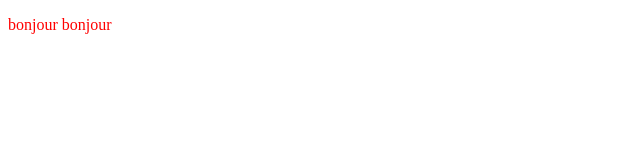
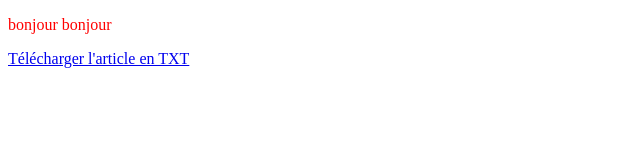
Before and after one commit to anischergui/site8, a plain HTML site: page index.html in a window 1280 px wide. Shown: the whole page, without its empty margins (0-640 px from the left). Drawn offline with Linux system fonts and the light colour scheme.

Commit message:
Update index.html

```diff
--- a/index.html
+++ b/index.html
@@ -15,7 +15,8 @@
 	bonjour
 	bonjour
 </p>
-
+<a href="HTML5 et CSS3 Cours et exercices corrigés.257.pdf"
+   download="Article_HTML5_download.txt">Télécharger l'article en TXT</a>
 
 </body>
 </html>
```
